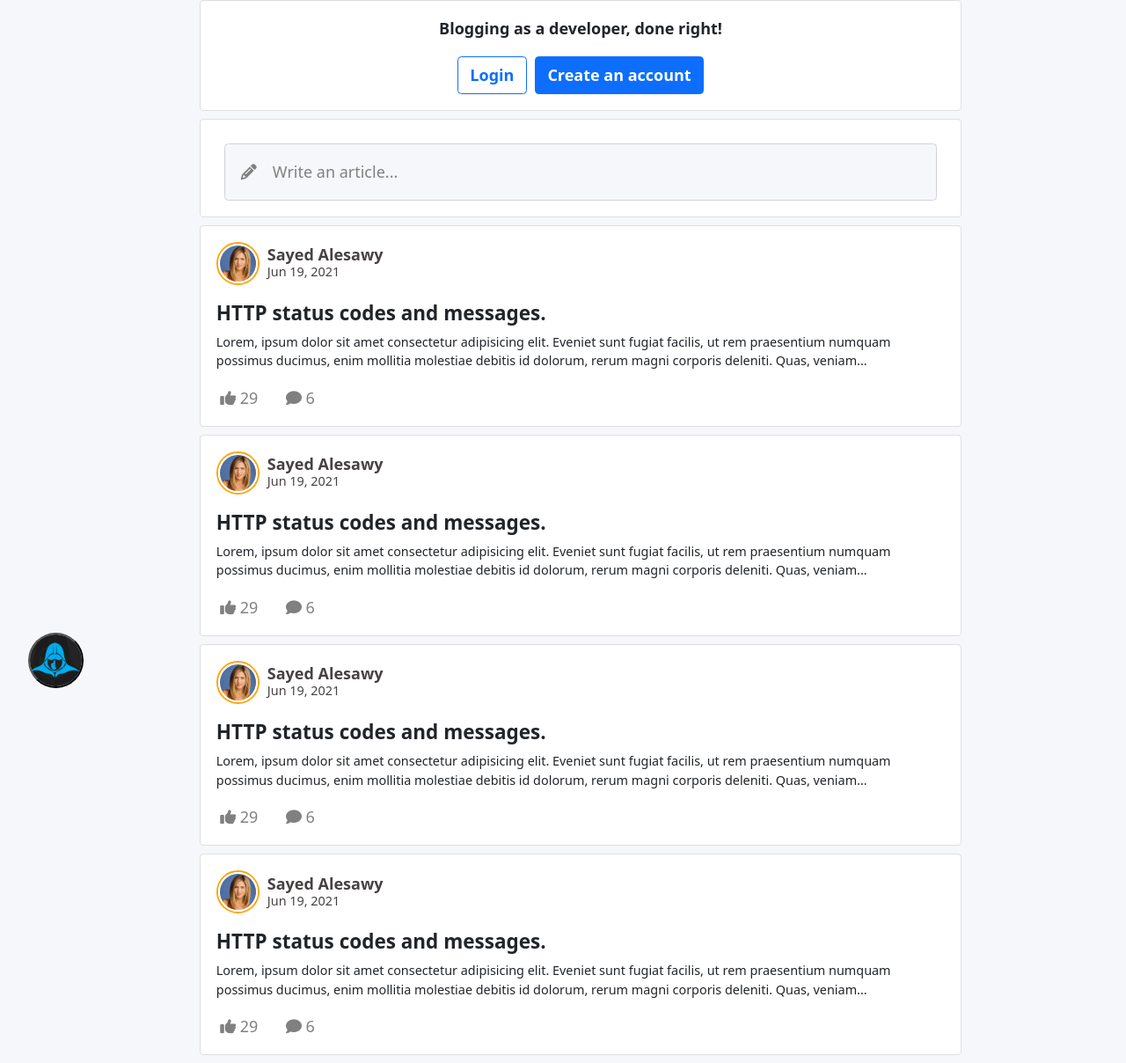
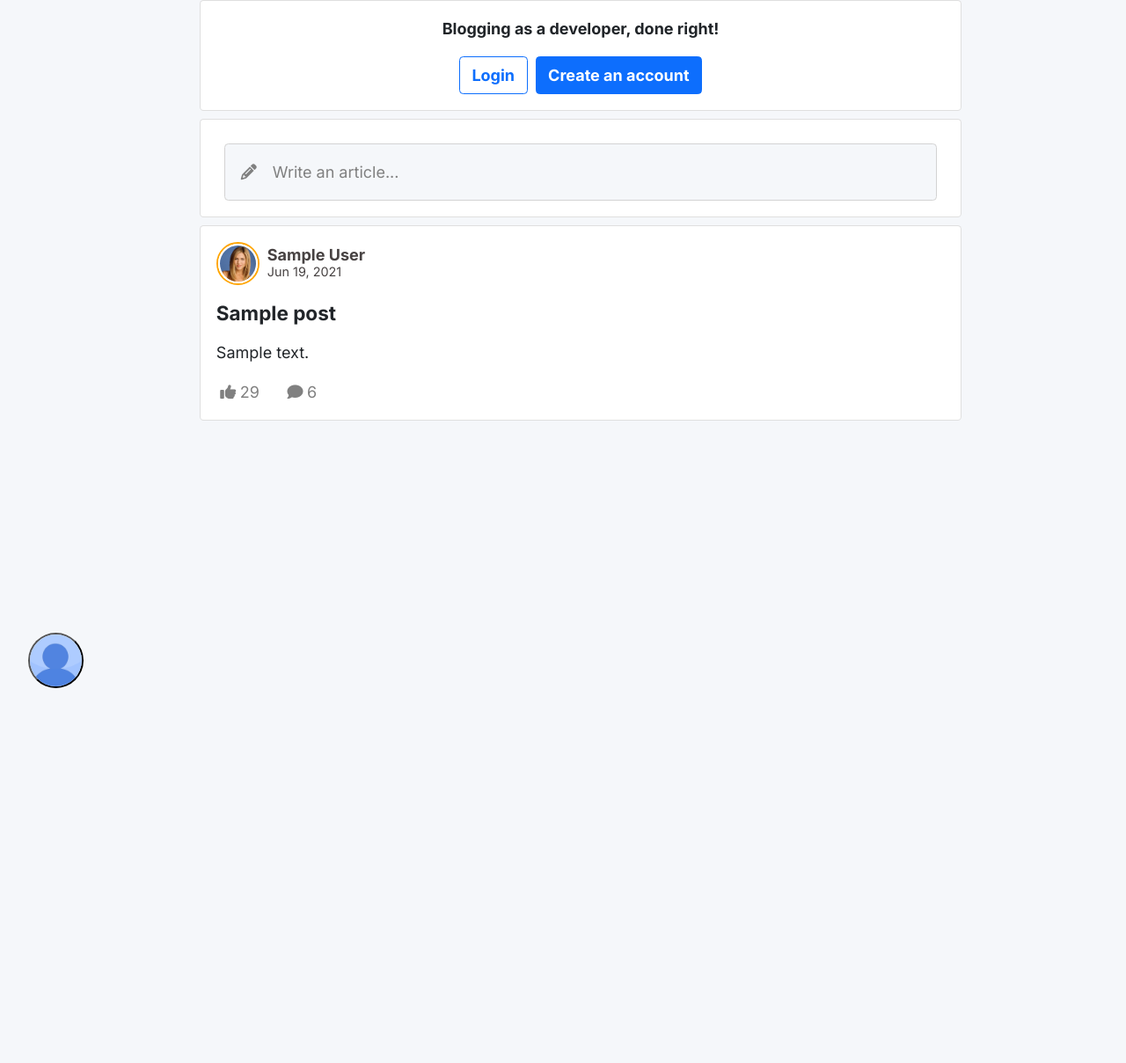
Before and after one commit to peterken674/blog, a Flask app: page / in a window 1280 px wide. Shown: the whole page at 88% size. After the commit the page ends 782 px from the top, so only its background shows below. Run offline with Flask 2, Linux system fonts and the light colour scheme; tables that the repository leaves empty hold one stand-in row (values such as "Sample post"); some libraries are stand-ins or nearby versions.

Commit message:
Fetch posts from database.

```diff
--- a/app/main/forms.py
+++ b/app/main/forms.py
@@ -4,5 +4,5 @@ from wtforms.validators import Required, Length
 
 class NewBlog(FlaskForm):
     title = StringField("", validators =[Required()], render_kw={"placeholder": "Blog title..."})
-    content = TextAreaField("",validators=[Required()], render_kw={"placeholder": "Tell your story..."})
+    content = TextAreaField("", render_kw={"placeholder": "Tell your story..."})
     submit = SubmitField('Publish')
--- a/app/main/views.py
+++ b/app/main/views.py
@@ -1,19 +1,35 @@
-from flask import render_template
+from flask import render_template, url_for
+from werkzeug.utils import redirect
 from . import main
 from .forms import NewBlog
-
+from ..models import Post
+from .. import db
+from flask_login import login_required, current_user
+import markdown2
 
 @main.route('/')
 def index():
 
-    title='Home | Blogg'
+    title='Blogg'
 
+    posts = Post.get_posts()
 
-    return render_template('home.html', title=title)
+    formated_post = markdown2.markdown(posts[0].content,extras=["code-friendly", "fenced-code-blocks"])
 
-@main.route('/new-article')
+    return render_template('home.html', title=title, posts = posts, formated_post = formated_post)
+
+@main.route('/new-article', methods = ['GET', 'POST'])
+@login_required
 def new_article():
     title = "Write blog | Blogg"
     article_form = NewBlog()
 
+    if article_form.validate_on_submit():
+        new_post = Post(title = article_form.title.data, content = article_form.content.data, user=current_user)
+
+        new_post.save_post()
+
+        return redirect(url_for('main.index'))
+
+
     return render_template('new-article.html', title=title, article_form = article_form)
--- a/app/models.py
+++ b/app/models.py
@@ -79,7 +79,7 @@ class Post(db.Model):
     __tablename__ = 'posts'
 
     id = db.Column(db.Integer,primary_key = True)
-    title = db.Column(db.String(255))
+    title = db.Column(db.String())
     content = db.Column(db.String())
     posted = db.Column(db.DateTime, default=datetime.now)
 
--- a/app/static/css/style.css
+++ b/app/static/css/style.css
@@ -1,6 +1,5 @@
 @import url(https://fonts.googleapis.com/css?family=Inter:100,200,300,regular,500,600,700,800,900);
 html {
-  font-family: "Inter", sans-serif !important;
   font-size: 18px;
   margin: 0;
   padding: 0;
@@ -10,6 +9,7 @@ html {
 
 body {
   background-color: #F5F7FA;
+  font-family: "Inter", sans-serif !important;
 }
 
 .container {
--- a/app/static/css/style.scss
+++ b/app/static/css/style.scss
@@ -1,12 +1,10 @@
 @import url(https://fonts.googleapis.com/css?family=Inter:100,200,300,regular,500,600,700,800,900);
-
-$main-font : 'Inter', sans-serif;
+$main-font: 'Inter', sans-serif;
 $text-font-color: #474242;
 $primary-color: #0C6EFD;
 $bg-color: #F5F7FA;
 
 html{
-    font-family: $main-font !important;
     font-size: 18px;
     margin: 0;
     padding: 0;
@@ -14,6 +12,7 @@ html{
 }
 body{
     background-color: $bg-color;
+    font-family: $main-font !important;
 }
 .container{
     width: 80%;
--- /dev/null
+++ b/app/static/js/scripts.js
@@ -0,0 +1,9 @@
+$(document).ready( function () {
+    $('[data-toggle="popover"]').popover({
+        html: true,
+        trigger: 'click',
+        content: function () {
+            return $('#popover-content').html();
+        }
+    });
+});
--- a/app/templates/base.html
+++ b/app/templates/base.html
@@ -6,6 +6,7 @@
     <link rel="stylesheet" href="{{url_for('static',filename='css/style.css')}}">
     <script src="https://kit.fontawesome.com/f853836380.js" crossorigin="anonymous"></script>
     <script src="https://code.jquery.com/jquery-3.6.0.min.js" integrity="sha256-/xUj+3OJU5yExlq6GSYGSHk7tPXikynS7ogEvDej/m4=" crossorigin="anonymous"></script>
+    <script src="{{url_for('static', filename='js/scripts.js')}}"></script>
 {% endblock %}
 
 {%block content%}
--- a/app/templates/home.html
+++ b/app/templates/home.html
@@ -1,18 +1,24 @@
 {% extends 'index.html'%} {% block sidebar %}{{ super() }}
 <div class="sidebar p-3 position-fixed">
-	<button class="profile-pic block overflow-hidden rounded-full">
+
+	<button class="profile-pic block overflow-hidden rounded-full" type="button" data-toggle="popover" title="Popover Title">
+        {% if current_user.is_authenticated %}
 		<img class="block w-full"
-			src="{{url_for('static', filename='img/peterken.jpg')}}"
+			src="{{url_for('static', filename=current_user.profile_pic_path)}}"
 			alt="Profile Pic"
 		/>
+        {% else %}
+        <img class="block w-full" src="{{url_for('static', filename='img/default.jpg')}}"
+            alt="Profile Pic" />
+        {%endif%}
 	</button>
+
 </div>
 {% endblock %} {% block space %} {{ super() }}
 
 <div class="col-10">
-	{% if not current_user.is_authenticated %}
+
         {% block banner %} {% include 'navbar.html' %} {% endblock %}
-    {% endif %}
 
     <!-- Write new article -->
     <div class="card px-2 my-2 position-relative">
@@ -24,6 +30,7 @@
     </div>
 
     <!-- #################### -->
+    {% for post in posts %}
 	<div class="card p-3 my-2">
         <div class="d-flex align-items-center author mb-3">
             <div class="pic me-2">
@@ -32,17 +39,15 @@
                 </div>
             </div>
             <div class="name">
-                <strong>Sayed Alesawy</strong><br>
+                <strong>{{ post.user.fname }} {{ post.user.lname }}</strong><br>
                 <small class="post-date">Jun 19, 2021</small>
             </div>
         </div>
 		<div class="post-preview">
-            <h5><strong>HTTP status codes and messages.</strong></h5>
+            <h5><strong>{{ post.title }}</strong></h5>
             <p class="preview">
-                Lorem, ipsum dolor sit amet consectetur adipisicing elit. Eveniet sunt
-                fugiat facilis, ut rem praesentium numquam possimus ducimus, enim mollitia
-                molestiae debitis id dolorum, rerum magni corporis deleniti. Quas, veniam...
-            </p>
+                {{ formated_post | safe | truncate(300)}}
+            </10>
         </div>
         <div class="post-footer d-flex">
             <div class="likes me-4">
@@ -53,96 +58,7 @@
             </div>
         </div>
 	</div>
-
-    <div class="card p-3 my-2">
-        <div class="d-flex align-items-center author mb-3">
-            <div class="pic me-2">
-                <div class="author-pic ">
-                    <img src="{{url_for('static', filename='img/rachel.jpg')}}" alt="">
-                </div>
-            </div>
-            <div class="name">
-                <strong>Sayed Alesawy</strong><br>
-                <small class="post-date">Jun 19, 2021</small>
-            </div>
-        </div>
-        <div class="post-preview">
-            <h5><strong>HTTP status codes and messages.</strong></h5>
-            <p class="preview">
-                Lorem, ipsum dolor sit amet consectetur adipisicing elit. Eveniet sunt
-                fugiat facilis, ut rem praesentium numquam possimus ducimus, enim mollitia
-                molestiae debitis id dolorum, rerum magni corporis deleniti. Quas, veniam...
-            </p>
-        </div>
-        <div class="post-footer d-flex">
-            <div class="likes me-4">
-                <i class="fas fa-thumbs-up mx-1"></i>29
-            </div>
-            <div class="comments">
-                <i class="fas fa-comment mx-1"></i>6
-            </div>
-        </div>
-    </div>
-
-    <div class="card p-3 my-2">
-        <div class="d-flex align-items-center author mb-3">
-            <div class="pic me-2">
-                <div class="author-pic ">
-                    <img src="{{url_for('static', filename='img/rachel.jpg')}}" alt="">
-                </div>
-            </div>
-            <div class="name">
-                <strong>Sayed Alesawy</strong><br>
-                <small class="post-date">Jun 19, 2021</small>
-            </div>
-        </div>
-        <div class="post-preview">
-            <h5><strong>HTTP status codes and messages.</strong></h5>
-            <p class="preview">
-                Lorem, ipsum dolor sit amet consectetur adipisicing elit. Eveniet sunt
-                fugiat facilis, ut rem praesentium numquam possimus ducimus, enim mollitia
-                molestiae debitis id dolorum, rerum magni corporis deleniti. Quas, veniam...
-            </p>
-        </div>
-        <div class="post-footer d-flex">
-            <div class="likes me-4">
-                <i class="fas fa-thumbs-up mx-1"></i>29
-            </div>
-            <div class="comments">
-                <i class="fas fa-comment mx-1"></i>6
-            </div>
-        </div>
-    </div>
-
-    <div class="card p-3 my-2">
-        <div class="d-flex align-items-center author mb-3">
-            <div class="pic me-2">
-                <div class="author-pic ">
-                    <img src="{{url_for('static', filename='img/rachel.jpg')}}" alt="">
-                </div>
-            </div>
-            <div class="name">
-                <strong>Sayed Alesawy</strong><br>
-                <small class="post-date">Jun 19, 2021</small>
-            </div>
-        </div>
-        <div class="post-preview">
-            <h5><strong>HTTP status codes and messages.</strong></h5>
-            <p class="preview">
-                Lorem, ipsum dolor sit amet consectetur adipisicing elit. Eveniet sunt
-                fugiat facilis, ut rem praesentium numquam possimus ducimus, enim mollitia
-                molestiae debitis id dolorum, rerum magni corporis deleniti. Quas, veniam...
-            </p>
-        </div>
-        <div class="post-footer d-flex">
-            <div class="likes me-4">
-                <i class="fas fa-thumbs-up mx-1"></i>29
-            </div>
-            <div class="comments">
-                <i class="fas fa-comment mx-1"></i>6
-            </div>
-        </div>
-    </div>
+    {% endfor %}
 
 
 </div>
--- a/app/templates/navbar.html
+++ b/app/templates/navbar.html
@@ -4,12 +4,18 @@
             <p><strong>Blogging as a developer, done right!</strong></p>
         </div>
         <div class="btns d-flex justify-content-center">
+{% if not current_user.is_authenticated %}
             <form action="{{url_for('auth.login')}}">
                 <button type="submit" class="btn btn-outline-primary mx-1"><strong>Login</strong></button>
             </form>
             <form action="{{url_for('auth.register')}}">
                 <button type="submit" class="btn btn-primary mx-1"><strong>Create an account</strong></button>
             </form>
+{% else %}
+            <form action="{{url_for('auth.logout')}}">
+                <button type="submit" class="btn btn-primary mx-1"><strong>Logout</strong></button>
+            </form>
+{% endif %}
         </div>
     </div>
 </div>
--- a/app/templates/new-article.html
+++ b/app/templates/new-article.html
@@ -15,7 +15,7 @@
 <div class="container">
     <div class="form m-3">
         {{ wtf.quick_form(article_form) }}
-        {{simplemde.load }}
+        {{simplemde.load_id('content') }}
     </div>
 
 </div>
```
Also changed, not shown: app/static/img/default.jpg (added), 1 other file.
